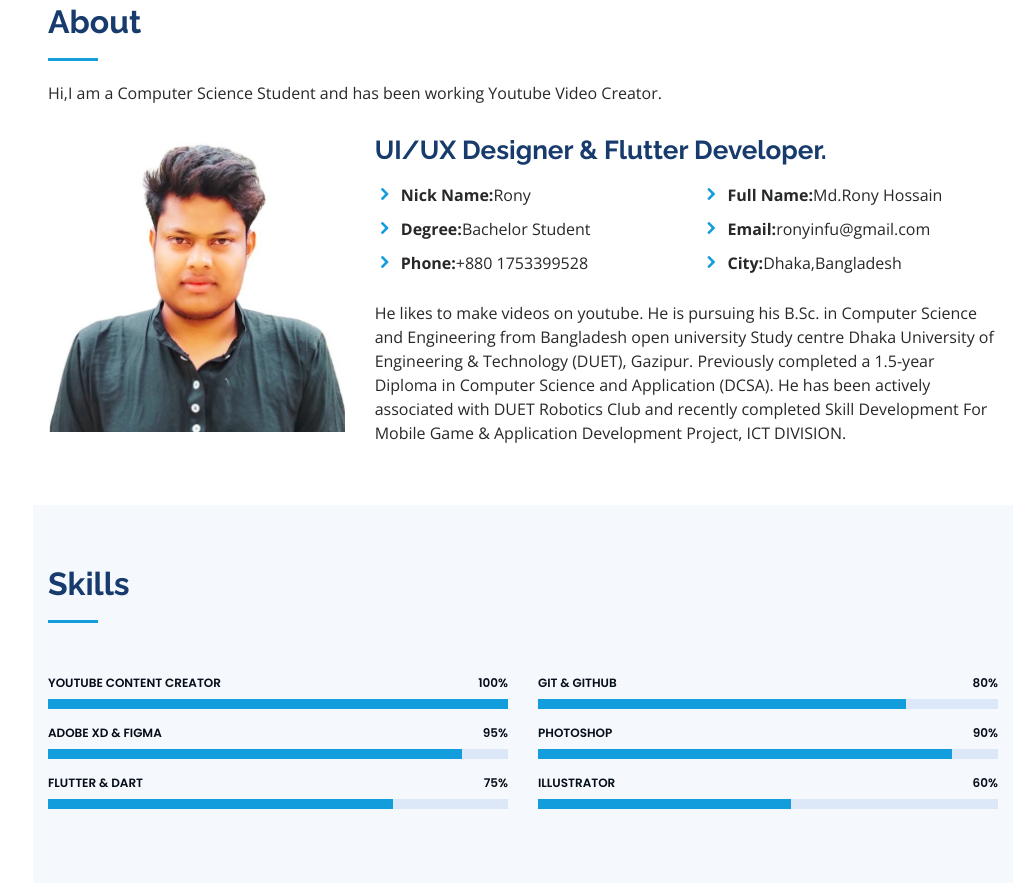
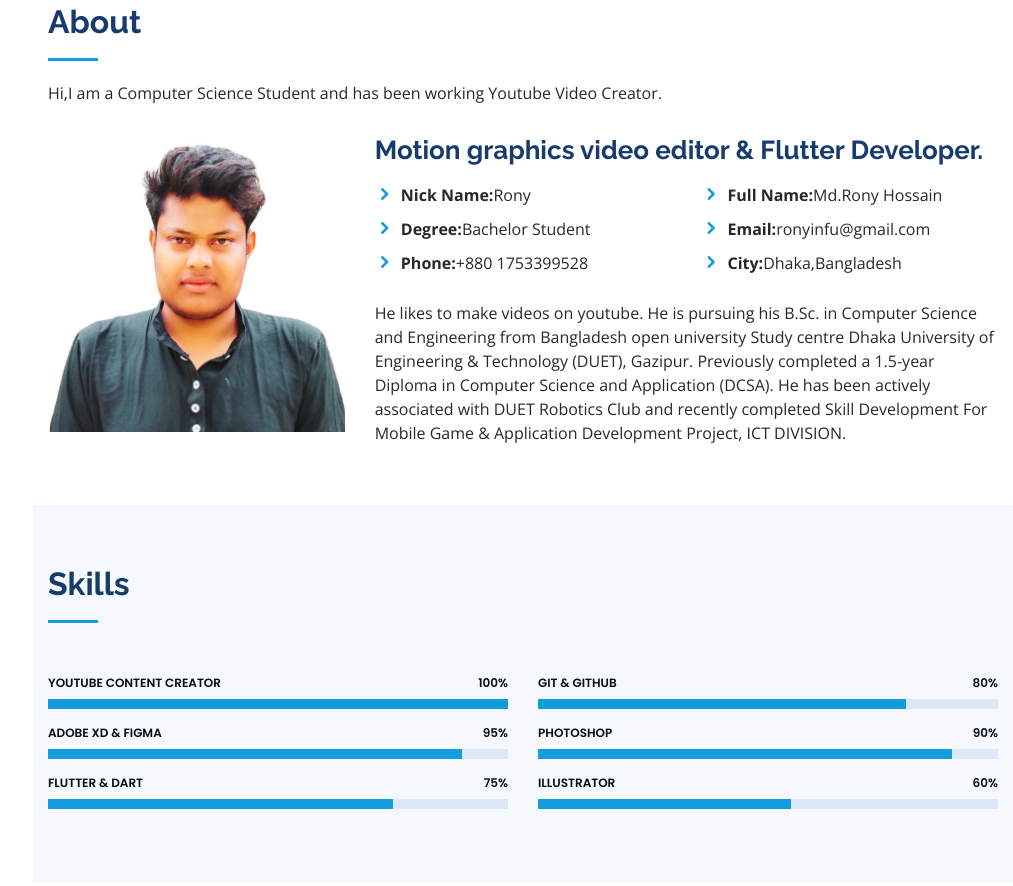
Before and after one commit to Ronyinfu/bd, a plain HTML site: page index.html in a window 1280 px wide. Shown: the part 857-1743 px from the top of the page, without its empty margins (267-1280 px from the left). Drawn offline with nearby package versions, Linux system fonts and the light colour scheme.

Commit message:
Update index.html

```diff
--- a/index.html
+++ b/index.html
@@ -87,7 +87,7 @@
             <img src="assets/img/profile-img.jpg" class="img-fluid" alt="">
           </div>
           <div class="col-lg-8 pt-4 pt-lg-0 content" data-aos="fade-left">
-            <h3>UI/UX Designer &amp; Flutter Developer.</h3>
+            <h3>Motion graphics video editor &amp; Flutter Developer.</h3>
             <p class="font-italic">
               </p>
             <div class="row">
```
